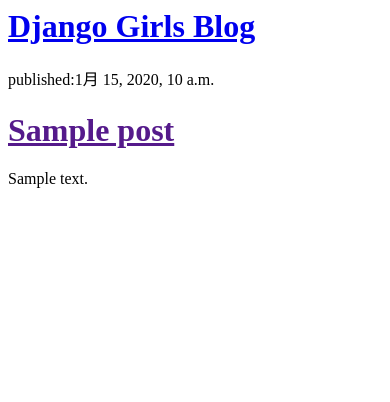
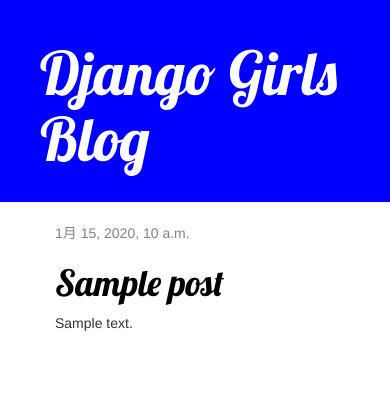
Before and after one commit to kyooooheisan/my-first-blog, a Django app: template blog/templates/blog/post_list.html in a window 390 px wide. Shown: the top 402 px of the page. Run offline with Django 3.2, Linux system fonts and the light colour scheme; the template is opened without the code that fills it: values that come from a table or form of the project are taken from there, others are empty; tables that the repository leaves empty hold one stand-in row (values such as "Sample post"); some libraries are stand-ins or nearby versions.

Commit message:
Added view and template for detailed blog post as well as CSS for the site.

```diff
--- /dev/null
+++ b/blog/static/css/blog.css
@@ -0,0 +1,46 @@
+.page-header {
+    background-color: blue;
+    margin-top: 0;
+    padding: 20px 20px 20px 40px;
+}
+
+.page-header h1, .page-header h1 a, .page-header h1 a:visited, .page-header h1 a:active {
+    color: #ffffff;
+    font-size: 45pt;
+    text-decoration: none;
+}
+
+.content {
+    margin-left: 40px;
+}
+
+h1, h2, h3, h4 {
+    font-family: 'Lobster', cursive;
+}
+
+.date {
+    color: #828282;
+}
+
+.save {
+    float: right;
+}
+
+.post-form textarea, .post-form input {
+    width: 100%;
+}
+
+.top-menu, .top-menu:hover, .top-menu:visited {
+    color: #ffffff;
+    float: right;
+    font-size: 30pt;
+    margin-right: 20px;
+}
+
+.post {
+    margin-bottom: 70px;
+}
+
+.post h1 a, .post h1 a:visited {
+    color: #000000;
+}
--- /dev/null
+++ b/blog/templates/blog/base.html
@@ -0,0 +1,24 @@
+{% load static %}
+<html>
+    <head>
+      <title>Django Girls blog</title>
+      <link rel="stylesheet" href="//maxcdn.bootstrapcdn.com/bootstrap/3.2.0/css/bootstrap.min.css">
+      <link rel="stylesheet" href="//maxcdn.bootstrapcdn.com/bootstrap/3.2.0/css/bootstrap-theme.min.css">
+      <link href="//fonts.googleapis.com/css?family=Lobster&subset=latin,latin-ext" rel="stylesheet" type="text/css">
+      <link rel="stylesheet" href="{% static 'css/blog.css' %}">
+    </head>
+    <body>
+        <div class="page-header">
+            <h1><a href="/">Django Girls Blog</a></h1>
+        </div>
+
+    <div class="content container">
+     <div class="row">
+        <div class="col-md-8">
+          {% block content %}
+          {% endblock %}
+        </div>
+     </div>
+    </div>
+    </body>
+</html>
--- a/blog/templates/blog/post_list.html
+++ b/blog/templates/blog/post_list.html
@@ -1,18 +1,12 @@
-<html>
-    <head>
-        <title>Django Girls blog</title>
-    </head>
-    <body>
-        <div>
-            <h1><a href="/">Django Girls Blog</a></h1>
-        </div>
-
-        {% for post in posts %}
-        <div>
-         <p>published:{{post.published_date}}</p>
-         <h1><a href="">{{post.title}}</a></h1>
-         <p>{{post.text | linebreaksbr}}</p>
-        </div>
-        {% endfor %}
-    </body>
-</html>
+{% extends 'blog/base.html' %}
+{% block content %}
+                {% for post in posts %}
+                    <div class="post">
+                        <div class="date">
+                            {{ post.published_date }}
+                        </div>
+                        <h1><a href="{% url 'post_detail' pk=post.pk %}">{{ post.title }}</a></h1>
+                        <p>{{ post.text|linebreaksbr }}</p>
+                    </div>
+                {% endfor %}
+{% endblock %}
--- a/blog/urls.py
+++ b/blog/urls.py
@@ -3,4 +3,5 @@
 
 urlpatterns=[
     path('',views.post_list,name="post_list"),
+    path('post/<int:pk>/',views.post_detail,name="post_detail")
 ]
--- a/blog/views.py
+++ b/blog/views.py
@@ -1,4 +1,4 @@
-from django.shortcuts import render
+from django.shortcuts import render,get_object_or_404
 from django.utils import timezone
 from .models import Post
 
@@ -6,3 +6,7 @@
 def post_list(request):
     posts= Post.objects.filter(published_date__lte=timezone.now()).order_by("published_date")
     return render(request,"blog/post_list.html",{'posts':posts})
+
+def post_detail(request,pk):
+    post=get_object_or_404(Post,pk=pk)
+    return render(request,"blog/post_detail.html",{"post":post})
--- a/mysite/settings.py
+++ b/mysite/settings.py
@@ -56,7 +56,7 @@
 TEMPLATES = [
     {
         'BACKEND': 'django.template.backends.django.DjangoTemplates',
-        'DIRS': [],
+        'DIRS': ['templates'],
         'APP_DIRS': True,
         'OPTIONS': {
             'context_processors': [
```
Also changed, not shown: blog/templates/blog/post_detail.html (added, +13 -0 lines).
